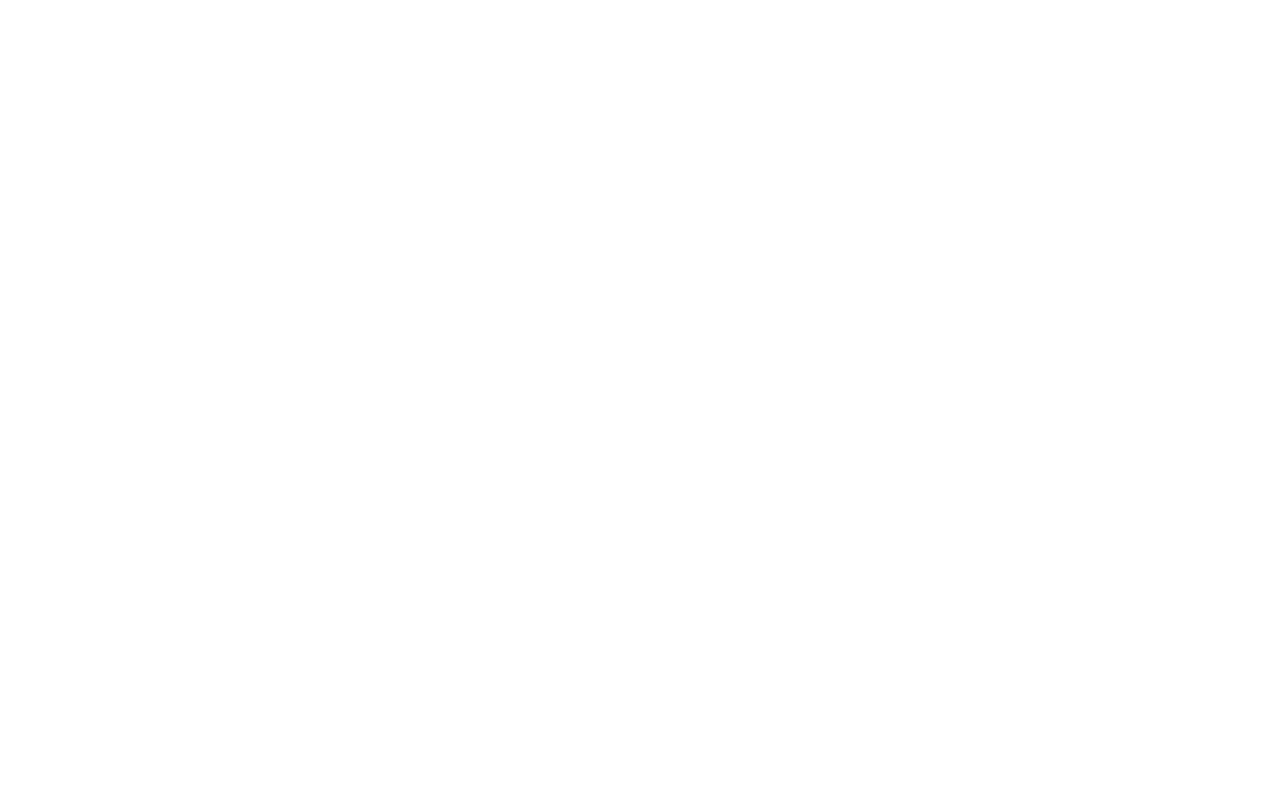
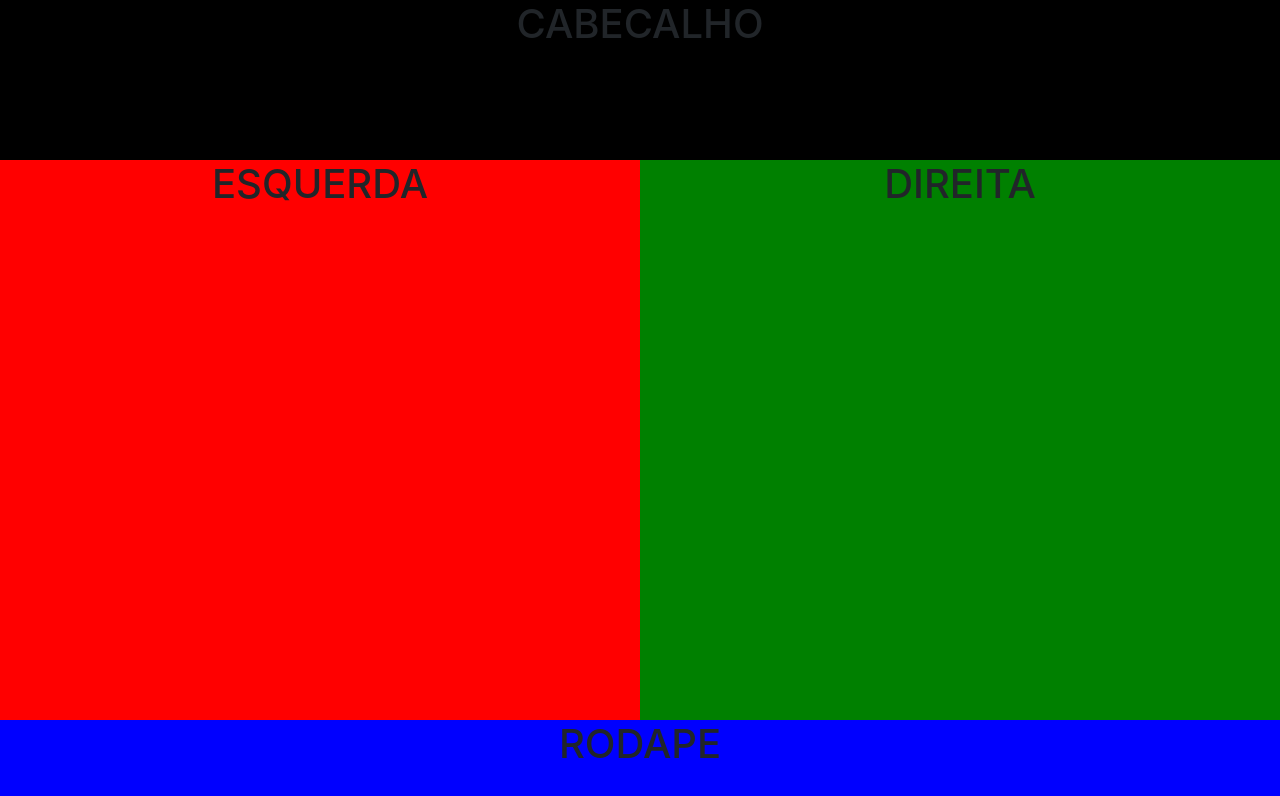
Before and after one commit to WelersonLuiz/epopet-front-end, a React (Create React App) app: page / in a window 1280 px wide. Shown: the top 796 px of the page. Built offline with nearby package versions, Linux system fonts and the light colour scheme.

Commit message:
landing page start

```diff
--- a/src/App.css
+++ b/src/App.css
@@ -96,17 +96,35 @@
   width: 100%;
   height: 20%;
   float: top;
-  color: red;
   background-color: black;
 }
 
 .no_login_esquerda {
   position: absolute;
   top: 20%;
+  left:0%;
   width: 50%;
   height: 70%;
   float: left;
-  background-color: reds;
+  background-color: red;
+}
+.no_login_direita {
+  position: absolute;
+  top: 20%;
+  right: 0%;
+  width: 50%;
+  height: 70%;
+  float: right;
+  background-color: green;
+}
+
+.no_login_rodape {
+  position: absolute;
+  bottom: 0%;
+  width: 100%;
+  height: 10%;
+  float: bottom;
+  background-color: blue;
 }
 
 
--- a/src/App.js
+++ b/src/App.js
@@ -12,7 +12,7 @@
 import Dashboard from "./pages/Dashboard";
 import Registration from "./pages/Registration";
 import PageNotFound from "./pages/PageNotFound";
-import noLoginPage from "./pages/noLoginPage";
+import LandingPage from "./pages/LandingPage";
 
 class App extends Component {
   constructor() {
@@ -52,7 +52,7 @@
             <Route
               exact
               path="/"
-              Component={noLoginPage}
+              component={LandingPage}
             />
             <Route
               exact
```
Also changed, not shown: src/pages/LandingPage.jsx (renamed from src/pages/noLoginPage.jsx).
